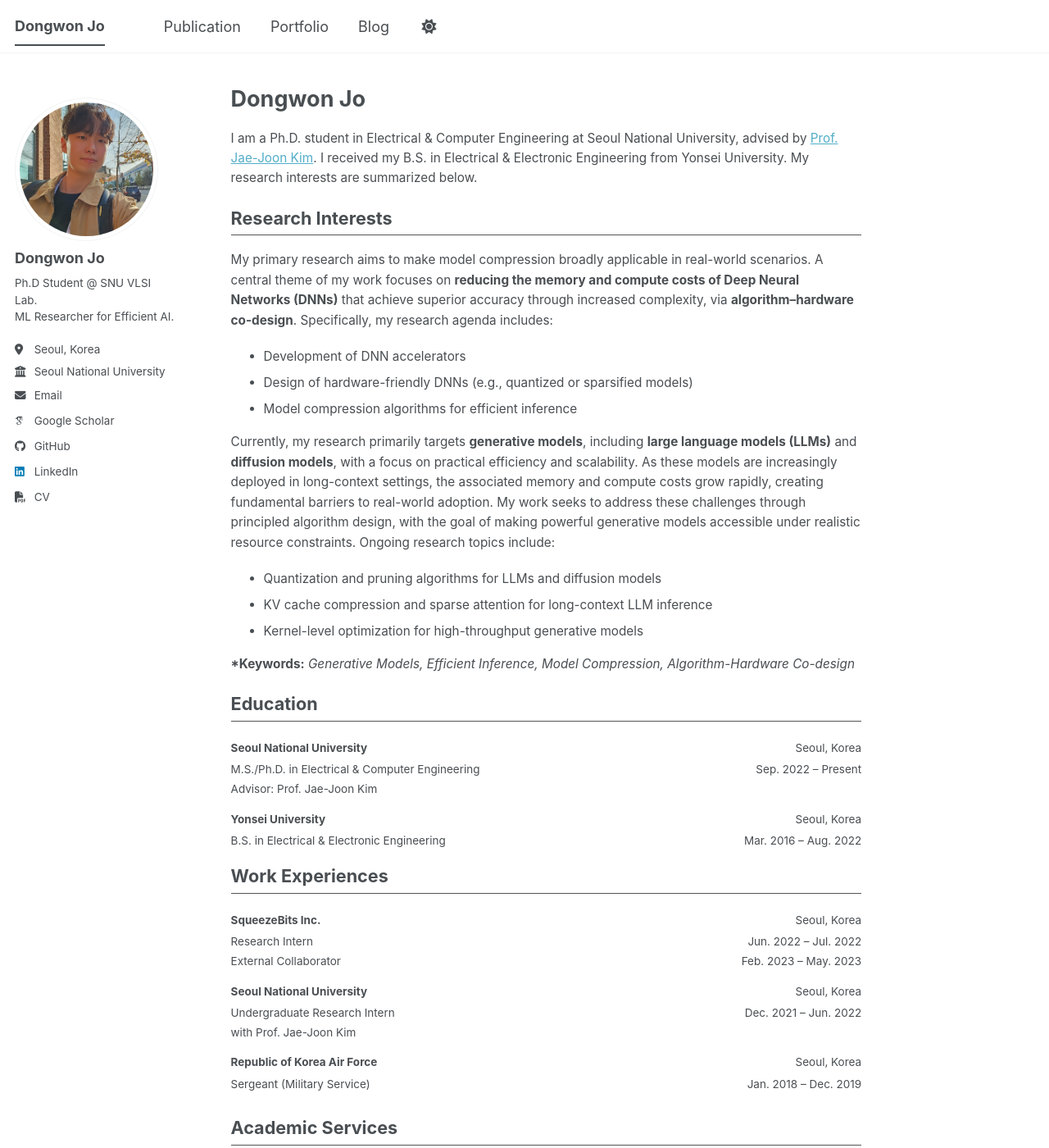
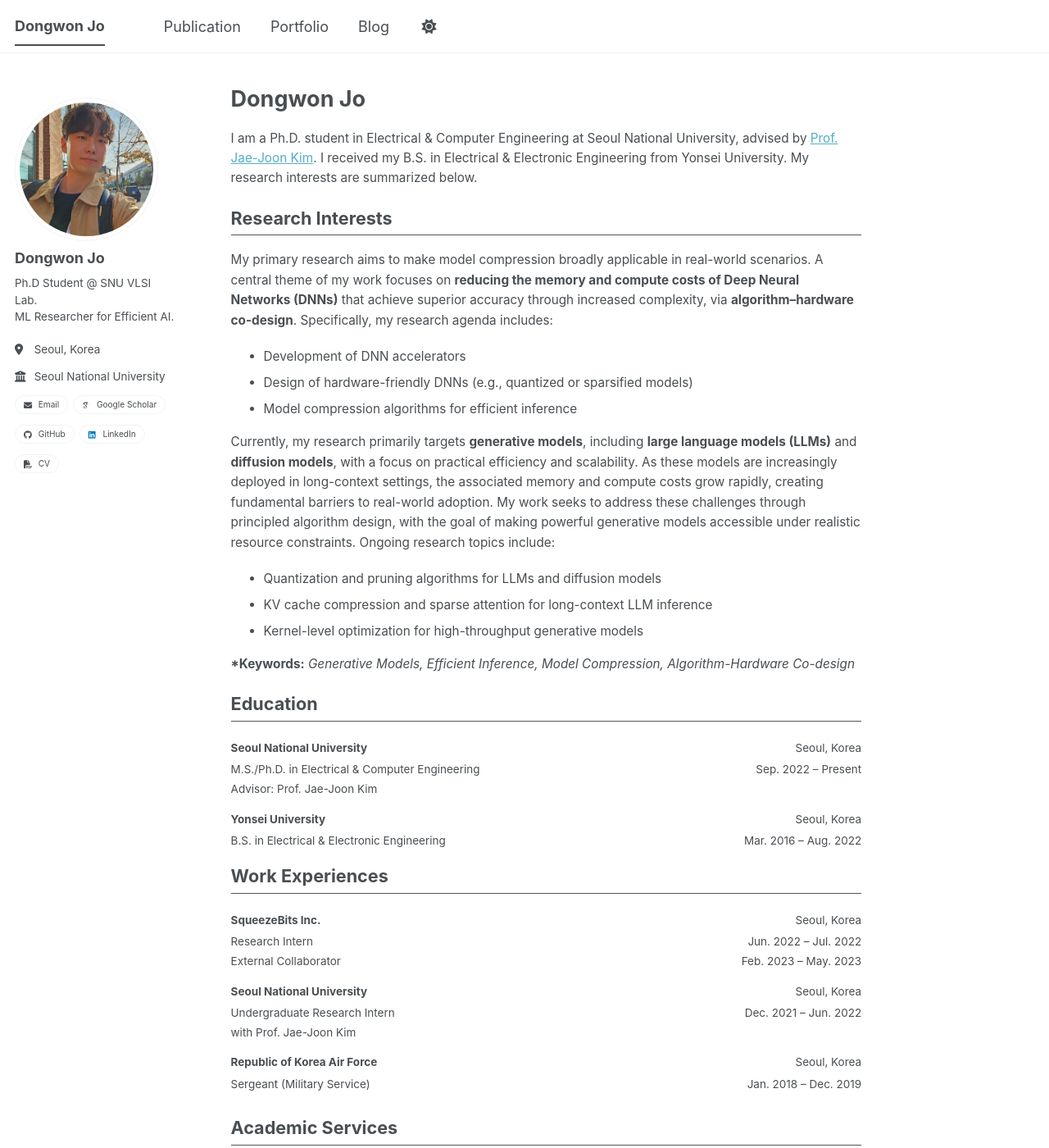
Before and after one commit to dongwonjo/dongwonjo.github.io, a Jekyll site: the page built from _pages/about.md, in a window 1280 px wide and 1400 px high. Shown: the whole window at 82% size. Built offline with Jekyll 4.4.1, drawn with Linux system fonts in a browser that asks for light colours; some web fonts are replaced; a script bundle is joined from its source files by our own code; library files that are not in the unit come from our copies.

Commit message:
Style author__urls as flex-wrap pill tags on small screens

```diff
--- a/_sass/layout/_sidebar.scss
+++ b/_sass/layout/_sidebar.scss
@@ -219,13 +219,6 @@
   display: block;
   font-family: $sans-serif;
   z-index: 10;
-  cursor: pointer;
-
-  li:last-child {
-    a {
-      margin-bottom: 0;
-    }
-  }
 
   button {
     display: none;
@@ -233,33 +226,32 @@
 }
 
 .author__urls {
-  display: block;
-  position: relative;
-  margin: 0;
+  display: flex;
+  flex-wrap: wrap;
+  gap: 6px;
+  margin: 8px 0 0;
   padding: 0;
   list-style-type: none;
-  border: 0;
-  background: transparent;
-  box-shadow: none;
-  cursor: default;
-
 
   li {
-    white-space: nowrap;
+    display: inline-flex;
   }
 
   a {
-    display: block;
-    margin-bottom: 5px;
-    padding-right: 5px;
-    padding-top: 2px;
-    padding-bottom: 2px;
+    display: inline-flex;
+    align-items: center;
+    padding: 3px 10px;
+    border: 1px solid var(--global-border-color);
+    border-radius: 20px;
     color: inherit;
-    font-size: $type-size-5;
+    font-size: $type-size-6;
     text-decoration: none;
+    white-space: nowrap;
+    transition: background-color 0.15s ease, border-color 0.15s ease;
 
     &:hover {
-      text-decoration: underline;
+      background-color: var(--global-border-color);
+      text-decoration: none;
     }
   }
 }
```
